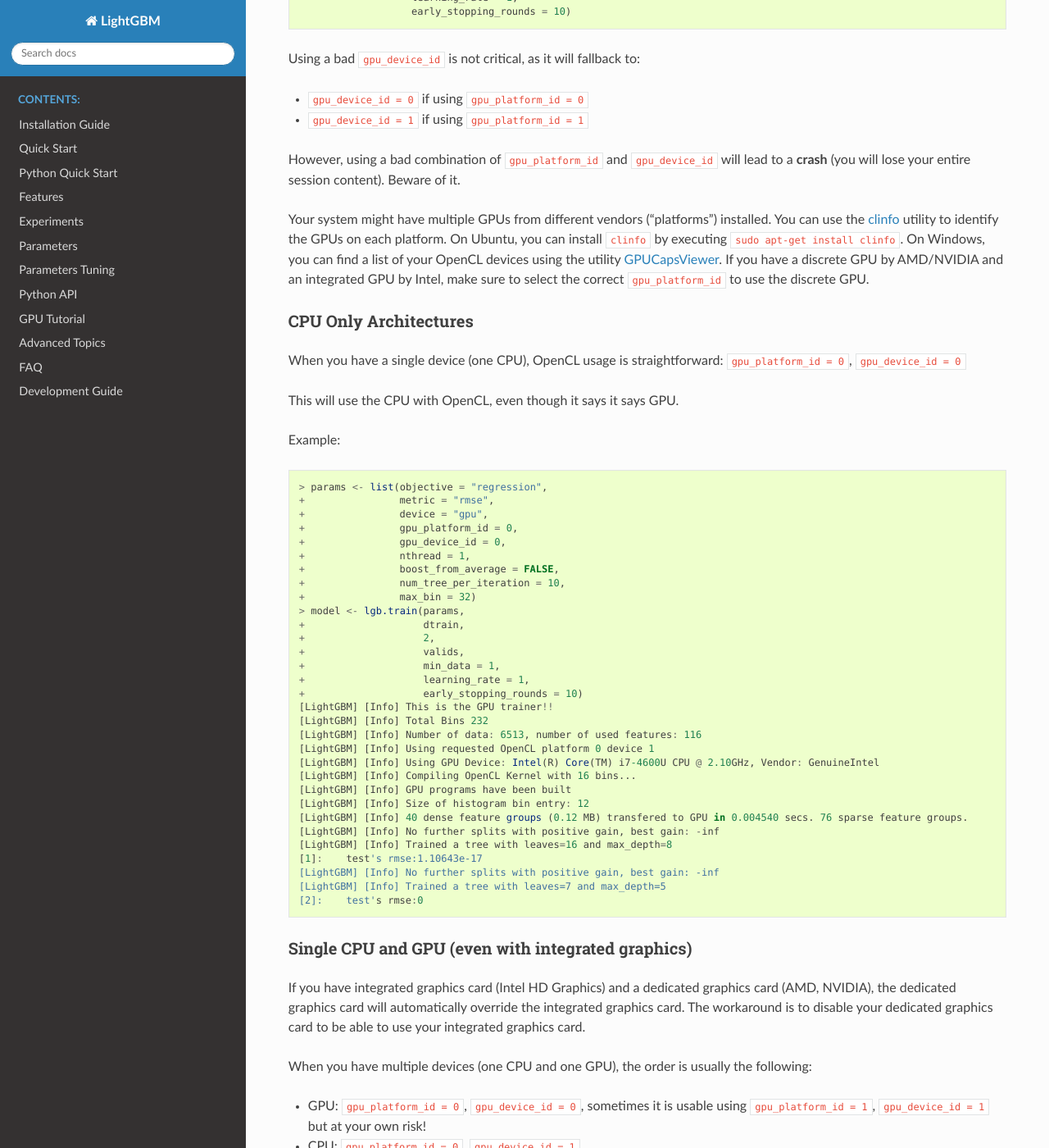
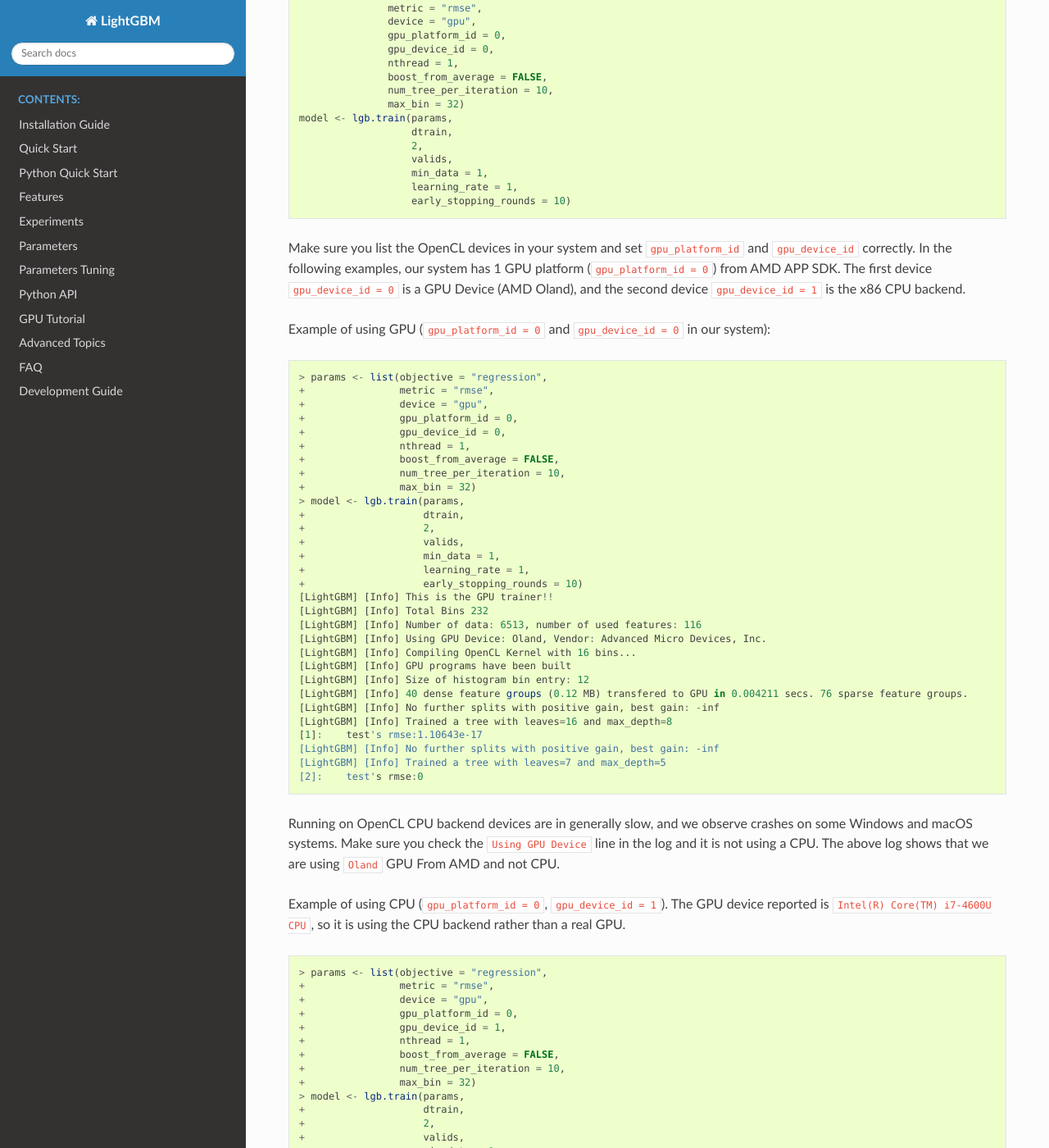
Before and after one commit to microsoft/LightGBM, a Sphinx documentation site: the page built from docs/GPU-Targets.rst, in a window 1280 px wide and 1400 px high, scrolled down 1409 px. Shown: the whole window at 82% size. Built offline with Sphinx 7.4.7 and the Read the Docs theme 2.0.0, drawn with Linux system fonts in a browser that asks for light colours; pages that are not in the unit, such as notebooks, are missing from menus; some of the changed text lies outside the part shown.

Commit message:
Update GPU-Targets.rst
Fix some inaccurate information in docs

```diff
--- a/docs/GPU-Targets.rst
+++ b/docs/GPU-Targets.rst
@@ -4,39 +4,42 @@
 GPU Targets Table
 =================
 
-When using OpenCL SDKs, targeting CPU and GPU at the same time is sometimes possible.
-This is especially true for Intel OpenCL SDK and AMD APP SDK.
+OpenCL is a universal massively parallel programming framework that targets to multiple backends (GPU, CPU, FPGA, etc).
+Bascially, to use a device from a vendor, you have to install drivers from that specific vendor.
+Intel and AMD's OpenCL runtime also include x86 CPU target support.
+NVIDIA's OpenCL runtime only supports NVIDIA GPU (No CPU support).
+In general, OpenCL CPU backends are quite slow, and should be used for testing and debugging only.
 
 You can find below a table of correspondence:
 
 +---------------------------+-----------------+-----------------+-----------------+--------------+
 | SDK                       | CPU Intel/AMD   | GPU Intel       | GPU AMD         | GPU NVIDIA   |
 +===========================+=================+=================+=================+==============+
-| `Intel SDK for OpenCL`_   | Supported       | Supported \*    | Supported       | Untested     |
+| `Intel SDK for OpenCL`_   | Supported       | Supported       | Not Supported   | Not Supported|
 +---------------------------+-----------------+-----------------+-----------------+--------------+
-| AMD APP SDK \*\*\*        | Supported       | Untested \*     | Supported       | Fails        |
+| AMD APP SDK \*            | Supported       | Not Supported   | Supported       | Not Supported|
 +---------------------------+-----------------+-----------------+-----------------+--------------+
-| `NVIDIA CUDA Toolkit`_    | Fails    \*\*   | Fails    \*\*   | Fails    \*\*   | Supported    |
+| `NVIDIA CUDA Toolkit`_    | Not Supported   | Not Supported   | Not Supported   | Supported    |
 +---------------------------+-----------------+-----------------+-----------------+--------------+
 
 Legend:
 
--  \* Not usable directly.
--  \*\* Reported as unsupported in public forums.
-- \*\*\* AMD has decided to drop the support for APP SDK and deleted all links to installation packages. You can download the installation package for Linux from `our GitHub repo`_.
-
-AMD GPUs using Intel SDK for OpenCL is not a typo, nor AMD APP SDK compatibility with CPUs.
+- \* AMD APP SDK is deprecated. On Windows, OpenCL is included in AMD graphics driver. On Linux, newer generation AMD cards are supported by the `ROCm`_ driver.
 
 --------------
 
-Targeting Table
+Query OpenCL Devices in Your System
 ===============
 
-We present the following scenarii:
+Your system might have multiple GPUs from different vendors ("platforms") installed. Setting up LightGBM GPU device requries two parameters: OpenCL Platform ID (``gpu_platform_id``) and OpenCL Device ID (``gpu_device_id``). Generally speaking, each vendor provides a OpenCL Platform, and devices from the same vendor have different device IDs under that platform. For example, if your system has a Intel Integrated GPU and two discrete GPUs from AMD, you will have two OpenCL platforms (with ``gpu_platform_id=0`` and ``gpu_platform_id=1``). If the platform 0 is Intel, it has one device (``gpu_device_id=0``) representing the Intel GPU; If the platform 1 is AMD, it has two devices (``gpu_device_id=0``, ``gpu_device_id=1``) representing the two AMD GPUs. If you have a discrete GPU by AMD/NVIDIA and an integrated GPU by Intel, make sure to select the correct ``gpu_platform_id`` to use the discrete GPU as it usually provides better performance.
 
--  CPU, no GPU
--  Single CPU and GPU (even with integrated graphics)
--  Multiple CPU/GPU
+On Windows, OpenCL devices can be queried using `GPUCapsViewer`_, under the OpenCL tab. Note that the platform and device ID reported by this utility start from 0. So you should minus the reported IDs by 1.
+
+On Linux, OpenCL devices can be listed using the ``clinfo`` command. On Ubuntu, you can install ``clinfo`` by executing ``sudo apt-get install clinfo``.
+
+
+Examples
+===============
 
 We provide test R code below, but you can use the language of your choice with the examples of your choices:
 
@@ -69,75 +72,9 @@
                        learning_rate = 1,
                        early_stopping_rounds = 10)
 
-Using a bad ``gpu_device_id`` is not critical, as it will fallback to:
+Make sure you list the OpenCL devices in your system and set ``gpu_platform_id`` and ``gpu_device_id`` correctly. In the following examples, our system has 1 GPU platform (``gpu_platform_id = 0``) from AMD APP SDK. The first device ``gpu_device_id = 0`` is a GPU Device (AMD Oland), and the second device ``gpu_device_id = 1`` is the x86 CPU backend.
 
--  ``gpu_device_id = 0`` if using ``gpu_platform_id = 0``
--  ``gpu_device_id = 1`` if using ``gpu_platform_id = 1``
-
-However, using a bad combination of ``gpu_platform_id`` and ``gpu_device_id`` will lead to a **crash** (you will lose your entire session content).
-Beware of it.
-
-Your system might have multiple GPUs from different vendors ("platforms") installed. You can use the `clinfo`_ utility to identify the GPUs on each platform. On Ubuntu, you can install ``clinfo`` by executing ``sudo apt-get install clinfo``. On Windows, you can find a list of your OpenCL devices using the utility `GPUCapsViewer`_. If you have a discrete GPU by AMD/NVIDIA and an integrated GPU by Intel, make sure to select the correct ``gpu_platform_id`` to use the discrete GPU.
-
-
-CPU Only Architectures
-----------------------
-
-When you have a single device (one CPU), OpenCL usage is straightforward: ``gpu_platform_id = 0``, ``gpu_device_id = 0``
-
-This will use the CPU with OpenCL, even though it says it says GPU.
-
-Example:
-
-.. code:: r
-
-    > params <- list(objective = "regression",
-    +                metric = "rmse",
-    +                device = "gpu",
-    +                gpu_platform_id = 0,
-    +                gpu_device_id = 0,
-    +                nthread = 1,
-    +                boost_from_average = FALSE,
-    +                num_tree_per_iteration = 10,
-    +                max_bin = 32)
-    > model <- lgb.train(params,
-    +                    dtrain,
-    +                    2,
-    +                    valids,
-    +                    min_data = 1,
-    +                    learning_rate = 1,
-    +                    early_stopping_rounds = 10)
-    [LightGBM] [Info] This is the GPU trainer!!
-    [LightGBM] [Info] Total Bins 232
-    [LightGBM] [Info] Number of data: 6513, number of used features: 116
-    [LightGBM] [Info] Using requested OpenCL platform 0 device 1
-    [LightGBM] [Info] Using GPU Device: Intel(R) Core(TM) i7-4600U CPU @ 2.10GHz, Vendor: GenuineIntel
-    [LightGBM] [Info] Compiling OpenCL Kernel with 16 bins...
-    [LightGBM] [Info] GPU programs have been built
-    [LightGBM] [Info] Size of histogram bin entry: 12
-    [LightGBM] [Info] 40 dense feature groups (0.12 MB) transfered to GPU in 0.004540 secs. 76 sparse feature groups.
-    [LightGBM] [Info] No further splits with positive gain, best gain: -inf
-    [LightGBM] [Info] Trained a tree with leaves=16 and max_depth=8
-    [1]:    test's rmse:1.10643e-17
-    [LightGBM] [Info] No further splits with positive gain, best gain: -inf
-    [LightGBM] [Info] Trained a tree with leaves=7 and max_depth=5
-    [2]:    test's rmse:0
-
-Single CPU and GPU (even with integrated graphics)
---------------------------------------------------
-
-If you have integrated graphics card (Intel HD Graphics) and a dedicated graphics card (AMD, NVIDIA),
-the dedicated graphics card will automatically override the integrated graphics card.
-The workaround is to disable your dedicated graphics card to be able to use your integrated graphics card.
-
-When you have multiple devices (one CPU and one GPU), the order is usually the following:
-
--  GPU: ``gpu_platform_id = 0``, ``gpu_device_id = 0``,
-   sometimes it is usable using ``gpu_platform_id = 1``, ``gpu_device_id = 1`` but at your own risk!
-
--  CPU: ``gpu_platform_id = 0``, ``gpu_device_id = 1``
-
-Example of GPU (``gpu_platform_id = 0``, ``gpu_device_id = 0``):
+Example of using GPU (``gpu_platform_id = 0`` and ``gpu_device_id = 0`` in our system):
 
 .. code:: r
 
@@ -172,7 +109,9 @@
     [LightGBM] [Info] Trained a tree with leaves=7 and max_depth=5
     [2]:    test's rmse:0
 
-Example of CPU (``gpu_platform_id = 0``, ``gpu_device_id = 1``):
+Running on OpenCL CPU backend devices are in generally slow, and we observe crashes on some Windows and macOS systems. Make sure you check the ``Using GPU Device`` line in the log and it is not using a CPU. The above log shows that we are using ``Oland`` GPU From AMD and not CPU.
+
+Example of using CPU (``gpu_platform_id = 0``, ``gpu_device_id = 1``). The GPU device reported is ``Intel(R) Core(TM) i7-4600U CPU``, so it is using the CPU backend rather than a real GPU.
 
 .. code:: r
 
@@ -208,84 +147,16 @@
     [LightGBM] [Info] Trained a tree with leaves=7 and max_depth=5
     [2]:    test's rmse:0
 
-When using a wrong ``gpu_device_id``, it will automatically fallback to ``gpu_device_id = 0``:
 
-.. code:: r
+Known issues:
 
-    > params <- list(objective = "regression",
-    +                metric = "rmse",
-    +                device = "gpu",
-    +                gpu_platform_id = 0,
-    +                gpu_device_id = 9999,
-    +                nthread = 1,
-    +                boost_from_average = FALSE,
-    +                num_tree_per_iteration = 10,
-    +                max_bin = 32)
-    > model <- lgb.train(params,
-    +                    dtrain,
-    +                    2,
-    +                    valids,
-    +                    min_data = 1,
-    +                    learning_rate = 1,
-    +                    early_stopping_rounds = 10)
-    [LightGBM] [Info] This is the GPU trainer!!
-    [LightGBM] [Info] Total Bins 232
-    [LightGBM] [Info] Number of data: 6513, number of used features: 116
-    [LightGBM] [Info] Using GPU Device: Oland, Vendor: Advanced Micro Devices, Inc.
-    [LightGBM] [Info] Compiling OpenCL Kernel with 16 bins...
-    [LightGBM] [Info] GPU programs have been built
-    [LightGBM] [Info] Size of histogram bin entry: 12
-    [LightGBM] [Info] 40 dense feature groups (0.12 MB) transfered to GPU in 0.004211 secs. 76 sparse feature groups.
-    [LightGBM] [Info] No further splits with positive gain, best gain: -inf
-    [LightGBM] [Info] Trained a tree with leaves=16 and max_depth=8
-    [1]:    test's rmse:1.10643e-17
-    [LightGBM] [Info] No further splits with positive gain, best gain: -inf
-    [LightGBM] [Info] Trained a tree with leaves=7 and max_depth=5
-    [2]:    test's rmse:0
+- Using a bad combination of ``gpu_platform_id`` and ``gpu_device_id`` can potentially lead to a **crash** due to OpenCL driver issues on some machines (you will lose your entire session content). Beware of it.
 
-Do not ever run under the following scenario as it is known to crash even if it says it is using the CPU because it is NOT the case:
-
--  One CPU and one GPU
--  ``gpu_platform_id = 1``, ``gpu_device_id = 0``
-
-.. code:: r
-
-    > params <- list(objective = "regression",
-    +                metric = "rmse",
-    +                device = "gpu",
-    +                gpu_platform_id = 1,
-    +                gpu_device_id = 0,
-    +                nthread = 1,
-    +                boost_from_average = FALSE,
-    +                num_tree_per_iteration = 10,
-    +                max_bin = 32)
-    > model <- lgb.train(params,
-    +                    dtrain,
-    +                    2,
-    +                    valids,
-    +                    min_data = 1,
-    +                    learning_rate = 1,
-    +                    early_stopping_rounds = 10)
-    [LightGBM] [Info] This is the GPU trainer!!
-    [LightGBM] [Info] Total Bins 232
-    [LightGBM] [Info] Number of data: 6513, number of used features: 116
-    [LightGBM] [Info] Using requested OpenCL platform 1 device 0
-    [LightGBM] [Info] Using GPU Device: Intel(R) Core(TM) i7-4600U CPU @ 2.10GHz, Vendor: Intel(R) Corporation
-    [LightGBM] [Info] Compiling OpenCL Kernel with 16 bins...
-    terminate called after throwing an instance of 'boost::exception_detail::clone_impl<boost::exception_detail::error_info_injector<boost::compute::opencl_error> >'
-      what():  Invalid Program
-
-    This application has requested the Runtime to terminate it in an unusual way.
-    Please contact the application's support team for more information.
-
-Multiple CPU and GPU
---------------------
-
-If you have multiple devices (multiple CPUs and multiple GPUs),
-you will have to test different ``gpu_device_id`` and different ``gpu_platform_id`` values to find out the values which suits the CPU/GPU you want to use.
-Keep in mind that using the integrated graphics card is not directly possible without disabling every dedicated graphics card.
+- On some systems, if you have integrated graphics card (Intel HD Graphics) and a dedicated graphics card (AMD, NVIDIA), the dedicated graphics card will automatically override the integrated graphics card. The workaround is to disable your dedicated graphics card to be able to use your integrated graphics card.
 
 .. _Intel SDK for OpenCL: https://software.intel.com/en-us/articles/opencl-drivers
+
+.. _ROCm: https://rocm.github.io/
 
 .. _our GitHub repo: https://github.com/Microsoft/LightGBM/releases/download/v2.0.12/AMD-APP-SDKInstaller-v3.0.130.136-GA-linux64.tar.bz2
 
```
